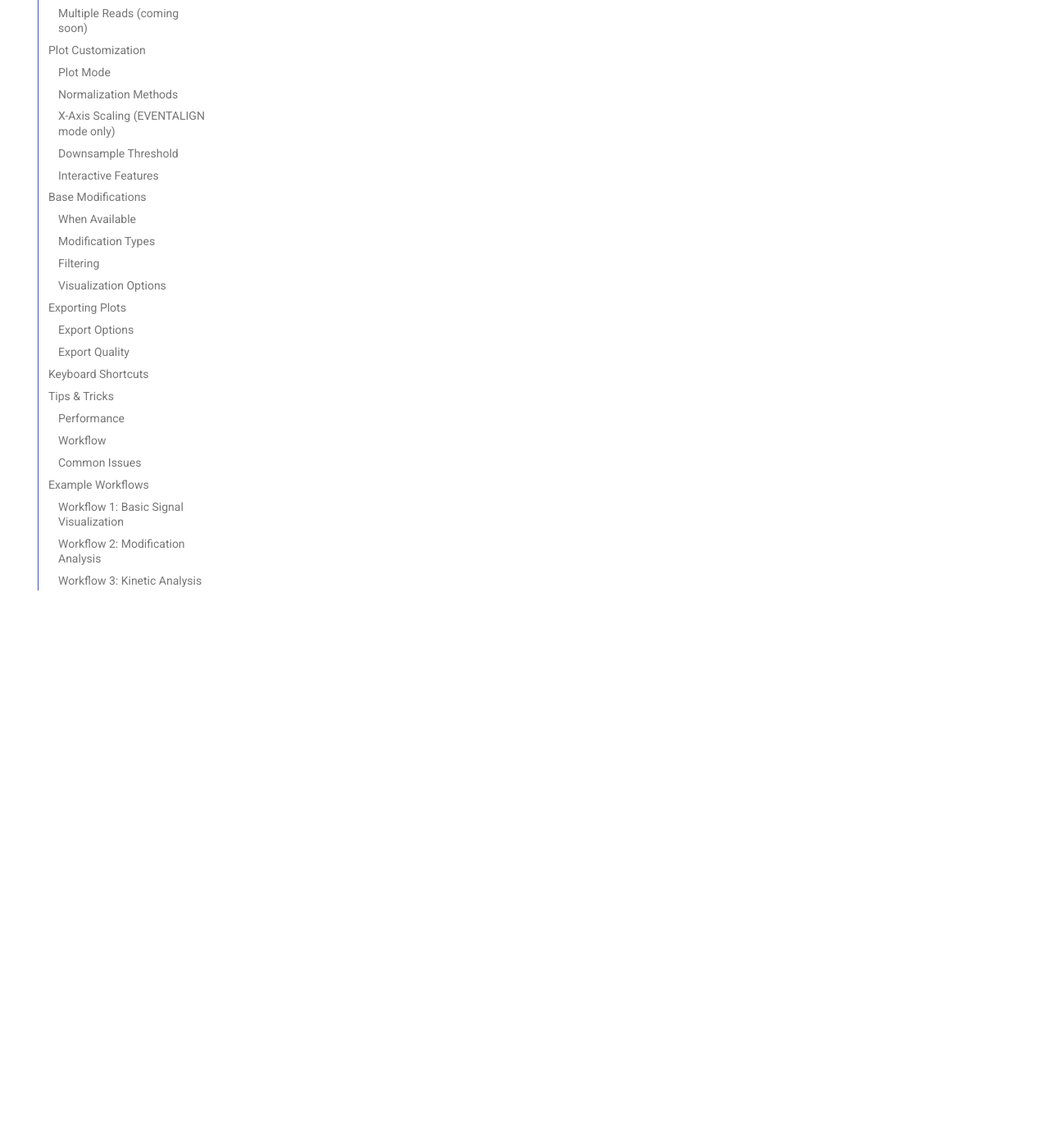
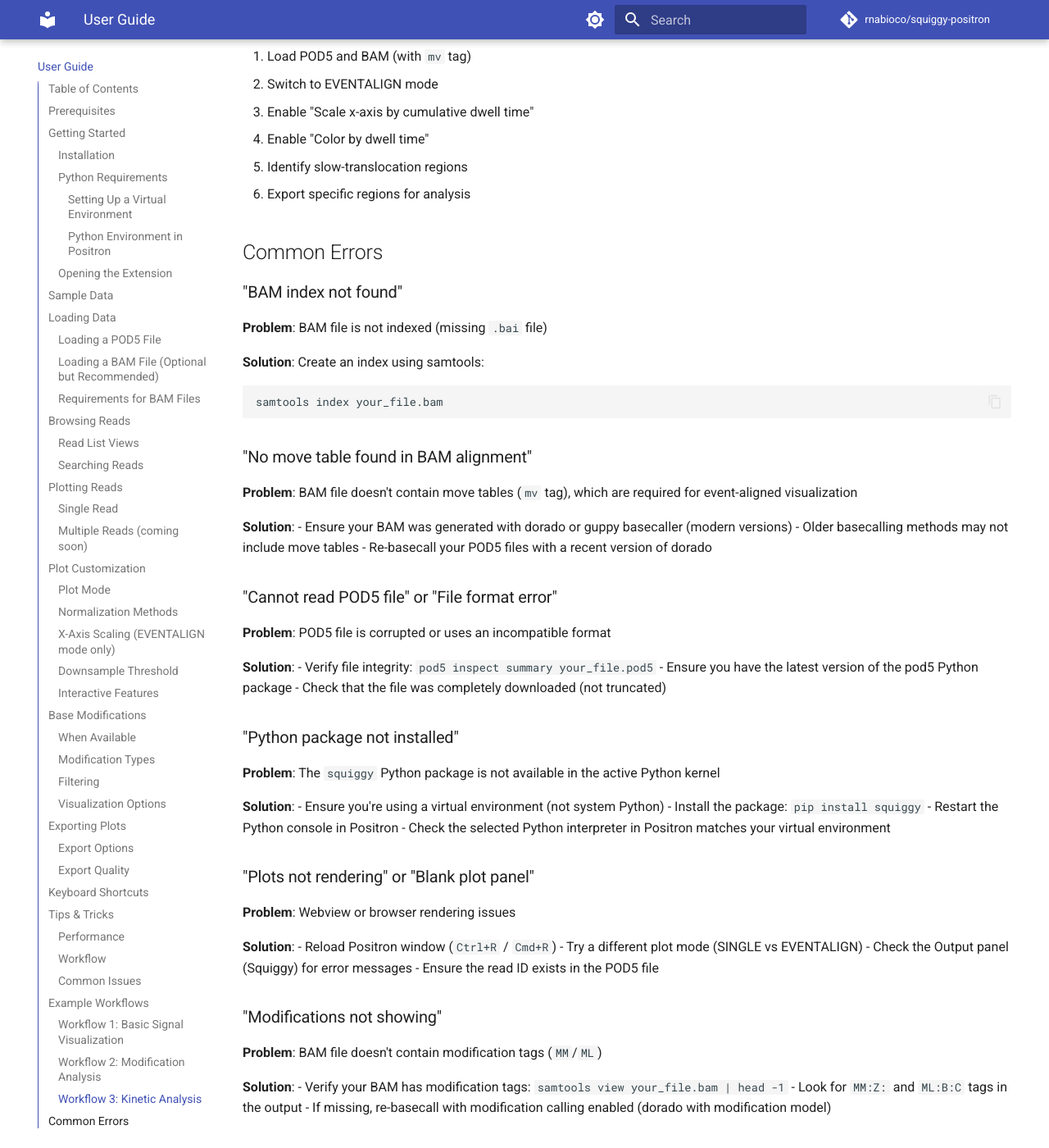
Before and after one commit to rnabioco/squiggy-positron, an MkDocs documentation site: the page built from docs/USER_GUIDE.md, in a window 1280 px wide and 1400 px high, scrolled down 8543 px. Shown: the whole window at 82% size. Built offline with MkDocs 1.6.1 and Material for MkDocs 9.7.7, drawn with Linux system fonts in a browser that asks for light colours; comment, search, counter and statistics services are not loaded; the version menu is left out; some of the changed text lies outside the part shown.

Commit message:
Enhance user and developer documentation
User Guide improvements:
- Add Prerequisites section with system requirements checklist
- Add Sample Data section pointing to tests/data/ repository files
- Add Common Errors section with troubleshooting for 6 frequent issues
  - BAM index not found
  - No move table in BAM
  - Cannot read POD5 file
  - Python package not installed
  - Plots not rendering
  - Modifications not showing

Developer Guide improvements:
- Fix outdated project structure (remove deleted files, add React components)
- Update CI/CD workflows to include docs.yml and Open VSX publishing
- Add Version Management section explaining pixi run sync
- Update Release Process with version sync steps and OpenVSX publishing

Documentation homepage:
- Add System Requirements section (OS, Positron version, Python, RAM/disk)

🤖 Generated with [Claude Code](https://claude.com/claude-code)

Co-Authored-By: Claude <noreply@anthropic.com>

````diff
--- a/docs/USER_GUIDE.md
+++ b/docs/USER_GUIDE.md
@@ -4,14 +4,29 @@ Complete guide to using the Squiggy Positron extension for nanopore signal visua
 
 ## Table of Contents
 
+- [Prerequisites](#prerequisites)
 - [Getting Started](#getting-started)
+- [Sample Data](#sample-data)
 - [Loading Data](#loading-data)
 - [Browsing Reads](#browsing-reads)
 - [Plotting Reads](#plotting-reads)
 - [Plot Customization](#plot-customization)
 - [Base Modifications](#base-modifications)
 - [Exporting Plots](#exporting-plots)
+- [Common Errors](#common-errors)
 - [Keyboard Shortcuts](#keyboard-shortcuts)
+
+## Prerequisites
+
+Before using Squiggy, ensure you have:
+
+- **Positron IDE** 2024.09.0 or later installed
+- **Python 3.12+** with a virtual environment (venv, conda, or uv)
+- **POD5 files** from Oxford Nanopore sequencing
+- **BAM files** (optional, required for base annotations and modifications)
+  - Must be indexed (`.bai` file present)
+  - Should contain move tables (`mv` tag) for event-aligned visualization
+  - May contain modification tags (`MM`/`ML`) for modification analysis
 
 ## Getting Started
 
@@ -77,6 +92,28 @@ Click the Squiggy icon in the Activity Bar (left sidebar) to open the extension
 - **Reads** - Hierarchical read list
 - **Plot Options** - Visualization settings
 - **Base Modifications** - Modification filtering (when BAM loaded)
+
+## Sample Data
+
+Squiggy includes sample data for testing and learning. The test data is available in the repository:
+
+- **Location**: `tests/data/` directory
+- **POD5 file**: `yeast_trna_reads.pod5` (180 reads from yeast tRNA sequencing)
+- **BAM file**: `yeast_trna_mappings.bam` (corresponding alignments with base calls)
+
+To use the sample data:
+
+```bash
+# Clone the repository (includes sample data via Git LFS)
+git clone https://github.com/rnabioco/squiggy-positron.git
+cd squiggy-positron
+git lfs pull  # Download POD5/BAM files
+
+# Sample files are now in tests/data/
+ls tests/data/
+```
+
+Alternatively, download individual files from the [GitHub repository](https://github.com/rnabioco/squiggy-positron/tree/main/tests/data).
 
 ## Loading Data
 
@@ -368,6 +405,64 @@ Common modification types:
 5. Identify slow-translocation regions
 6. Export specific regions for analysis
 
+## Common Errors
+
+### "BAM index not found"
+
+**Problem**: BAM file is not indexed (missing `.bai` file)
+
+**Solution**: Create an index using samtools:
+```bash
+samtools index your_file.bam
+```
+
+### "No move table found in BAM alignment"
+
+**Problem**: BAM file doesn't contain move tables (`mv` tag), which are required for event-aligned visualization
+
+**Solution**:
+- Ensure your BAM was generated with dorado or guppy basecaller (modern versions)
+- Older basecalling methods may not include move tables
+- Re-basecall your POD5 files with a recent version of dorado
+
+### "Cannot read POD5 file" or "File format error"
+
+**Problem**: POD5 file is corrupted or uses an incompatible format
+
+**Solution**:
+- Verify file integrity: `pod5 inspect summary your_file.pod5`
+- Ensure you have the latest version of the pod5 Python package
+- Check that the file was completely downloaded (not truncated)
+
+### "Python package not installed"
+
+**Problem**: The `squiggy` Python package is not available in the active Python kernel
+
+**Solution**:
+- Ensure you're using a virtual environment (not system Python)
+- Install the package: `pip install squiggy`
+- Restart the Python console in Positron
+- Check the selected Python interpreter in Positron matches your virtual environment
+
+### "Plots not rendering" or "Blank plot panel"
+
+**Problem**: Webview or browser rendering issues
+
+**Solution**:
+- Reload Positron window (`Ctrl+R` / `Cmd+R`)
+- Try a different plot mode (SINGLE vs EVENTALIGN)
+- Check the Output panel (Squiggy) for error messages
+- Ensure the read ID exists in the POD5 file
+
+### "Modifications not showing"
+
+**Problem**: BAM file doesn't contain modification tags (`MM`/`ML`)
+
+**Solution**:
+- Verify your BAM has modification tags: `samtools view your_file.bam | head -1`
+- Look for `MM:Z:` and `ML:B:C` tags in the output
+- If missing, re-basecall with modification calling enabled (dorado with modification model)
+
 ## Getting Help
 
 - **GitHub Issues**: [Report bugs](https://github.com/rnabioco/squiggy-positron/issues)
````
Also changed, not shown: docs/DEVELOPER.md (+56 -19 lines), docs/index.md (+8 -0 lines), 1 other file.
